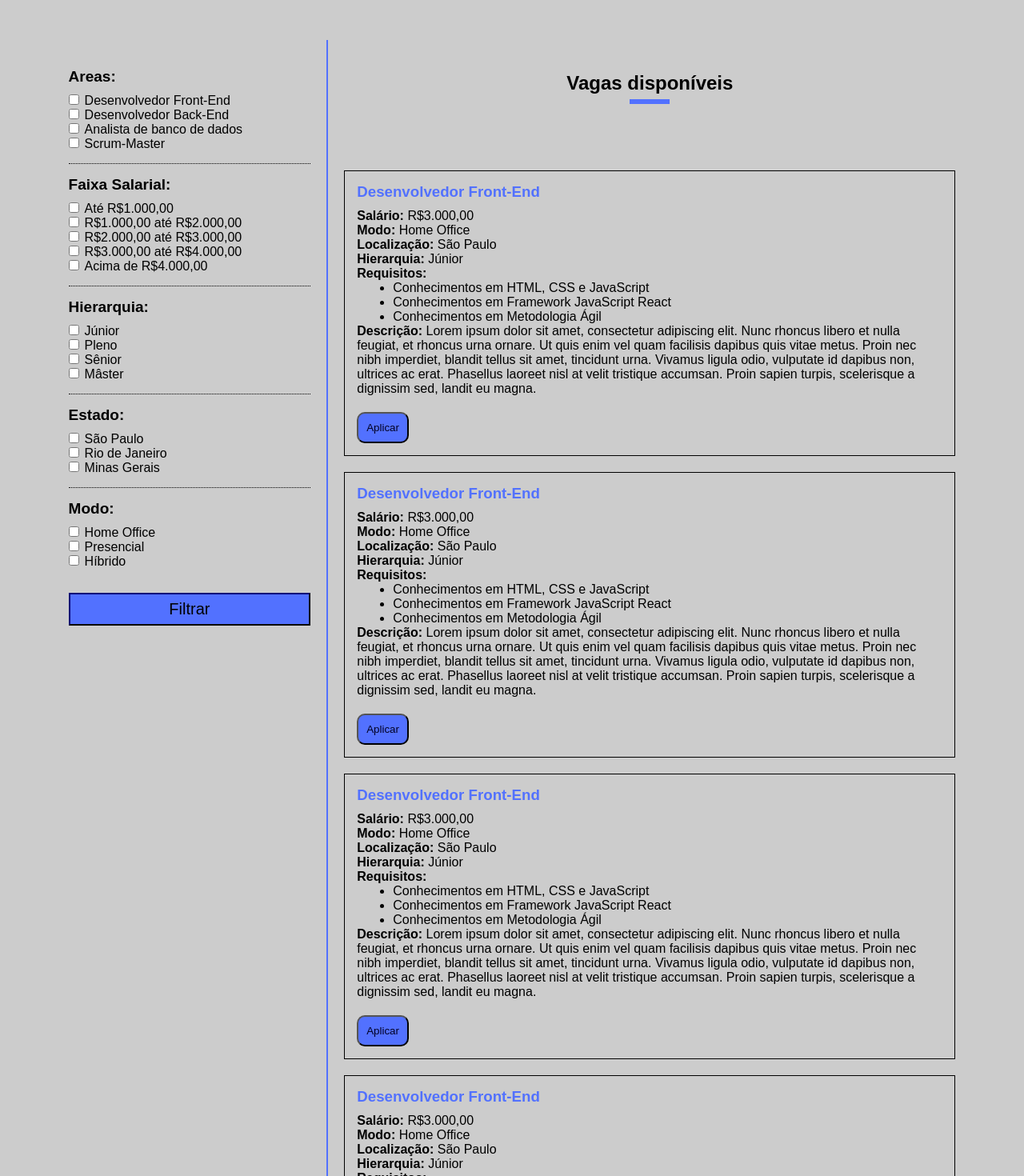
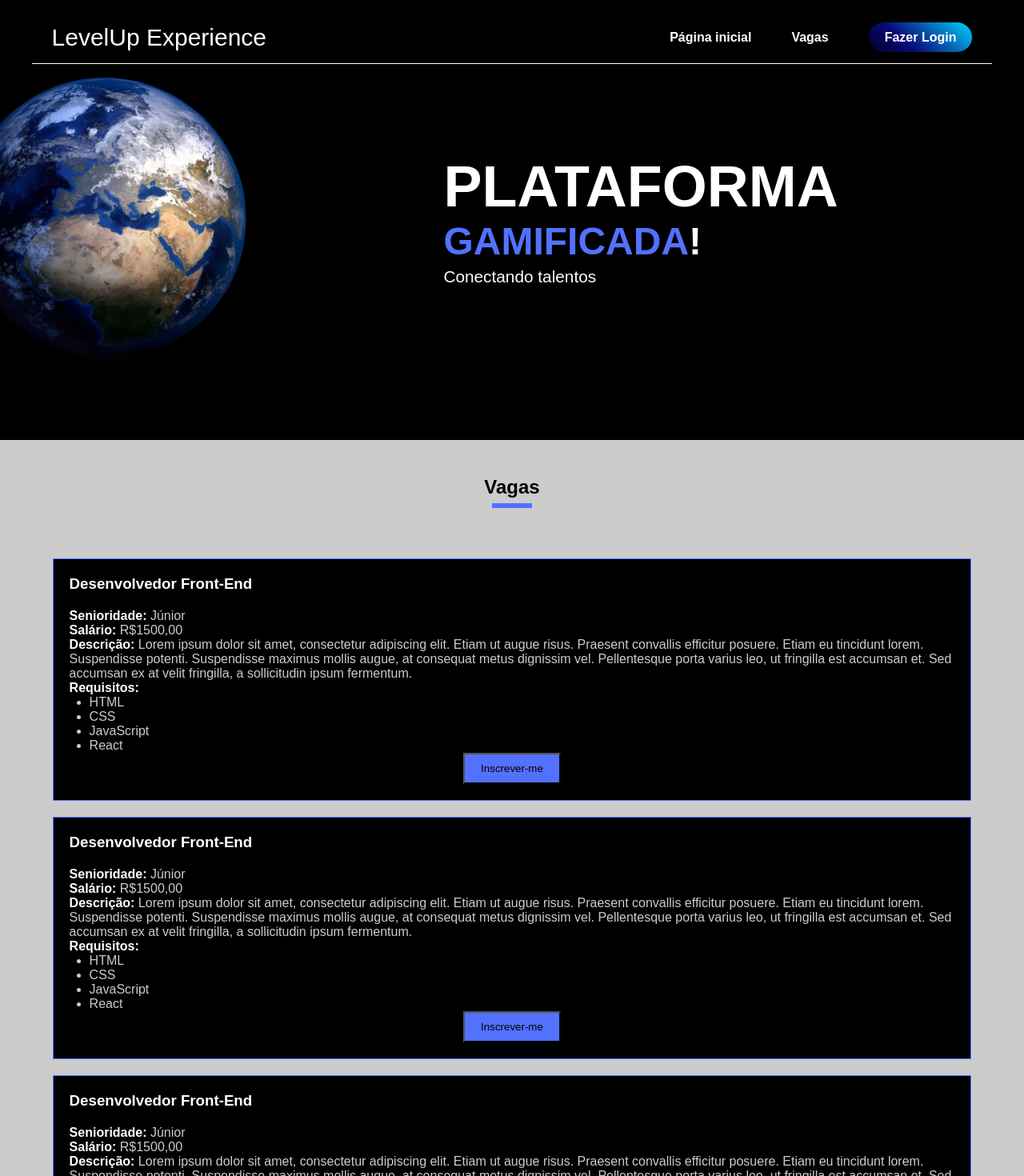
Before and after one commit to LevelUp-Challenge/web-project, a React (Create React App) app: page /vagas in a window 1280 px wide. Shown: the top 1470 px of the page at 80% size. Built offline with nearby package versions, Linux system fonts and the light colour scheme.

Commit message:
Feita a página de vagas

```diff
--- a/src/App.js
+++ b/src/App.js
@@ -1,30 +1,22 @@
 import React from 'react'
-import { BrowserRouter, Routes, Route, Link } from 'react-router-dom';
+import { BrowserRouter, Routes, Route } from 'react-router-dom';
 import './App.css'
-import LandingPage from './Components/LandingPage/LandingPage'
-import Login from './Components/Login/Login';
-import CadastroUsuario from './Components/CadastroUsuario/CadastroUsuario';
-import Sistema from './Components/Sistema/Sistema';
-import Candidato from './Components/Sistema/Candidato/Candidato';
-import Administracao from './Components/Sistema/Administracao/Administracao';
-import Recrutador from './Components/Sistema/Recrutador/Recrutador';
-import BoasVindas from './Components/Sistema/Home/BoasVindas';
+import Footer from './Components/LandingPage/Footer/Footer';
+import Header from './Components/LandingPage/Header/Header';
+import Home from './Components/LandingPage/Home/Home'
+import Vagas from './Components/LandingPage/Vagas/Vagas';
 
 
 function App() {
   return (
     <>
       <BrowserRouter>
+        <Header />
         <Routes>
-          <Route path='/' element={<LandingPage />} />
-          <Route path='/login' element={<Login />} />
-          <Route path='/cadastro-usuario' element={<CadastroUsuario />} />
-          <Route path='/levelup' element={<Sistema />} />
-          <Route path='/candidato' element={<Candidato></Candidato>}></Route>
-          <Route path='/adm' element={<Administracao></Administracao>}></Route>
-          <Route path='/recrutador' element={<Recrutador></Recrutador>}></Route>
-          <Route path='/vagas' element={<BoasVindas></BoasVindas>}></Route>
+          <Route path='/' element={<Home />} />
+          <Route path='/vagas' element={<Vagas />}></Route>
         </Routes>
+        <Footer />
       </BrowserRouter>
     </>
   );
--- /dev/null
+++ b/src/Components/LandingPage/Footer/Footer.jsx
@@ -0,0 +1,24 @@
+import React from "react";
+import { SectionFooter } from "../../../style/styled";
+import Fiap from '../../../img/fiap.png'
+import Ibm from '../../../img/ibm.jpg'
+
+const Footer = ()=>{
+    return(
+        <>
+            <SectionFooter>
+                <div class="container">
+                    <div className="patrocinadores">
+                        <h3>Apoio: </h3>
+                        <div className='imgs'>
+                            <img src={Fiap} alt="" />
+                            <img src={Ibm} alt="" />
+                        </div>
+                    </div>
+                </div>
+            </SectionFooter>
+        </>
+    )
+}
+
+export default Footer;
--- /dev/null
+++ b/src/Components/LandingPage/Header/Header.jsx
@@ -0,0 +1,34 @@
+import React from 'react'
+import { Link } from 'react-router-dom';
+import { SectionBanner, SectionHeader } from '../../../style/styled';
+
+const Header = ()=>{
+    return(
+        <>
+            <SectionBanner>
+                <div className="img">
+                    <div className="container">
+                        <div className="texto ">
+                            <h1><span>Plataforma</span><span>Gamificada</span>!</h1>
+                                        <p>Conectando talentos</p>
+                        </div>
+                    </div>
+                </div>
+            </SectionBanner>
+            <SectionHeader>
+                <div className="container">
+                    <div className="logo">LevelUp Experience</div>
+                    <nav className="menu">
+                        <ul className="menu">
+                            <li><Link to='/'>Página inicial</Link></li>
+                            <li><Link to='/vagas'>Vagas</Link></li>
+                            <li><Link to='/login' target='_blank'><span>Fazer Login</span></Link></li>
+                        </ul>
+                    </nav>
+                </div>
+            </SectionHeader>
+        </>
+    )
+}
+
+export default Header;
--- a/src/Components/LandingPage/LandingPage.jsx
+++ b/src/Components/LandingPage/Home/Home.jsx
@@ -1,35 +1,12 @@
 import React from 'react'
-import { Header, SectionBanner, SectionSobre, SectionVantagens, SectionFooter } from '../../style/styled'
-import { Link } from 'react-router-dom';
-import Card from './Sobre/Card';
-import Box from './Vantagens/Box';
-import Fiap from '../../img/fiap.png'
-import Ibm from '../../img/ibm.jpg'
+import { SectionSobre, SectionVantagens } from '../../../style/styled'
+import Card from '../Sobre/Card';
+import Box from '../Vantagens/Box';
+
 
 const LandingPage = ()=>{
     return (
         <>
-            <SectionBanner>
-                <div className="img">
-                    <div className="container">
-                        <div className="texto ">
-                            <h1><span>Plataforma</span><span>Gamificada</span>!</h1>
-                                        <p>Conectando talentos</p>
-                        </div>
-                    </div>
-                </div>
-            </SectionBanner>
-            <Header>
-                <div className="container">
-                    <div className="logo">LevelUp Experience</div>
-                    <nav className="menu">
-                        <ul className="menu">
-                            <li><Link to='/'>Página inicial</Link></li>
-                            <li><Link to='/login' target='_blank'><span>Fazer Login</span></Link></li>
-                        </ul>
-                    </nav>
-                </div>
-            </Header>
             <SectionSobre>
                 <div className="container">
                     <div className="text">
@@ -105,17 +82,7 @@ const LandingPage = ()=>{
                     </div>
                 </div>
             </SectionVantagens>
-            <SectionFooter>
-                <div class="container">
-                    <div className="patrocinadores">
-                        <h3>Apoio: </h3>
-                        <div className='imgs'>
-                            <img src={Fiap} alt="" />
-                            <img src={Ibm} alt="" />
-                        </div>
-                    </div>
-                </div>
-            </SectionFooter>
+
         </>
     )
 };
--- /dev/null
+++ b/src/Components/LandingPage/Vagas/VagaSingle.jsx
@@ -0,0 +1,25 @@
+import React from "react";
+import { DivVagaSingle } from "../../../style/styled";
+
+const VagaSingle = ()=>{
+    return(
+        <DivVagaSingle>
+            <h3 className="titulo">Desenvolvedor Front-End</h3>
+            <p><b>Senioridade: </b>Júnior</p>
+            <p><b>Salário: </b>R$1500,00</p>
+            <p><b>Descrição: </b>Lorem ipsum dolor sit amet, consectetur adipiscing elit. Etiam ut augue risus. Praesent convallis efficitur posuere. Etiam eu tincidunt lorem. Suspendisse potenti. Suspendisse maximus mollis augue, at consequat metus dignissim vel. Pellentesque porta varius leo, ut fringilla est accumsan et. Sed accumsan ex at velit fringilla, a sollicitudin ipsum fermentum.</p>
+            <p>
+                <b>Requisitos: </b>
+                <ul>
+                    <li>HTML</li>
+                    <li>CSS</li>
+                    <li>JavaScript</li>
+                    <li>React</li>
+                </ul>
+            </p>
+            <button>Inscrever-me</button>
+        </DivVagaSingle>
+    )
+}
+
+export default VagaSingle;
--- /dev/null
+++ b/src/Components/LandingPage/Vagas/Vagas.jsx
@@ -0,0 +1,20 @@
+import React from "react";
+import { SectionVagas } from "../../../style/styled";
+import VagaSingle from "./VagaSingle";
+
+const Vagas = ()=>{
+    return (
+        <SectionVagas>
+            <div className="container">
+                <h2 className="title">Vagas</h2>
+                <div className="flex">
+                    <VagaSingle />
+                    <VagaSingle />
+                    <VagaSingle />
+                </div>
+            </div>
+        </SectionVagas>
+    )
+}
+
+export default Vagas;
--- a/src/style/styled.js
+++ b/src/style/styled.js
@@ -6,7 +6,7 @@ import ImgGabriel from '../img/gabriel.jpg'
 import ImgNathalia from '../img/nathalia.png'
 
 // *-- Estilização da Landing Page
-export const Header = styled.header`
+export const SectionHeader = styled.header`
     background-color: transparent;
     padding: 15px 2%;
     /* position: fixed; */
@@ -611,4 +611,41 @@ export const SectionCadastro = styled.section`
             }
         }
     }
-`
+`;
+
+export const SectionVagas = styled.section`
+    margin: 25px 0;
+    .flex {
+        display: flex;
+        flex-direction: column;
+        gap: 20px 0;
+    }
+`;
+
+export const DivVagaSingle = styled.div`
+    background-color: black;
+    border: 1px solid var(--roxo);
+    width: 100;
+    padding: 20px;
+    h3.titulo {
+        color: white;
+        padding-bottom: 20px;
+    }
+    p {
+        color: #ccc;
+        b {
+            color: white;
+        }
+        ul {
+            padding-left: 25px;
+        }
+    }
+    button {
+        position: relative;
+        left: 50%;
+        transform: translateX(-50%);
+        padding: 10px 20px;
+        cursor: pointer;
+        background-color: var(--roxo);
+    }
+`;
```
